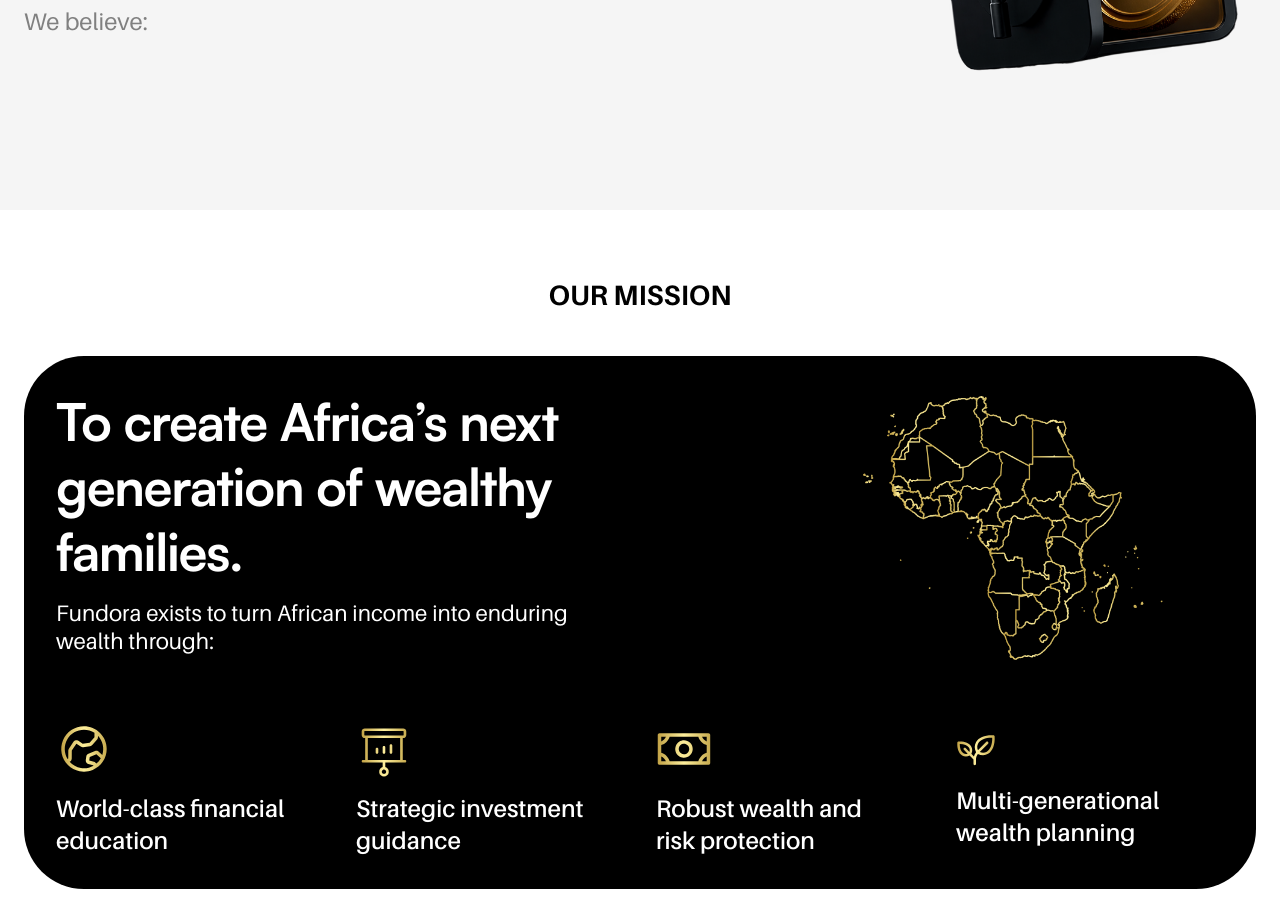
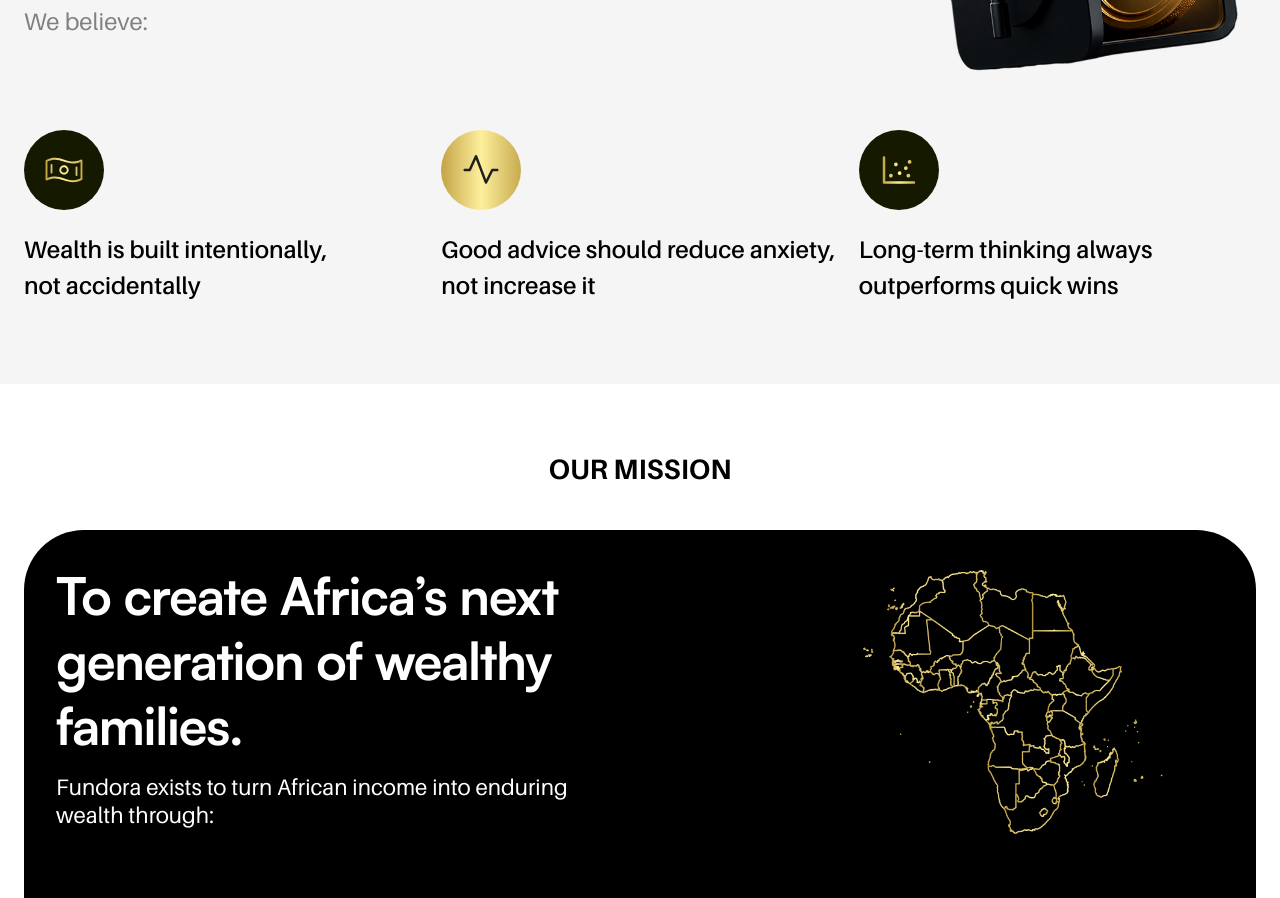
Before and after one commit to FundoraDev/fundora-website, a Next.js app: page /about in a window 1280 px wide. Shown: the part 1160-2058 px from the top of the page. Built offline with nearby package versions, Linux system fonts and the light colour scheme; a web font is replaced by a local one.

Commit message:
Refactor "Our Philosophy" section on About page: add unique IDs for each philosophy item, enhance icon sizes, and update text styling for improved readability and visual consistency.

```diff
--- a/app/about/page.tsx
+++ b/app/about/page.tsx
@@ -30,16 +30,19 @@
 
   const ourPhilosophy = [
     {
-      icon: <WealthIsBuiltIcon className="w-10 h-10 sm:w-10 sm:h-10 md:w-10 md:h-10 lg:w-10 lg:h-10" />,
-      text: <p>Wealth is built intentionally, <br /> not accidentally</p>
+      id: "wealth-is-built",
+      icon: <WealthIsBuiltIcon className="w-10 h-10 sm:w-10 sm:h-10 md:w-15 md:h-15 lg:w-20 lg:h-20" />,
+      text: <p className="font-semibold text-[18px] md:text-[24px]">Wealth is built intentionally, <br /> not accidentally</p>
     },
     {
-      icon: <GoodAdviceIcon className="w-10 h-10 sm:w-10 sm:h-10 md:w-10 md:h-10 lg:w-10 lg:h-10" />,
-      text: <p>Good advice should reduce anxiety,<br /> not increase it</p>
+      id: "good-advice",
+      icon: <GoodAdviceIcon className="w-10 h-10 sm:w-10 sm:h-10 md:w-15 md:h-15 lg:w-20 lg:h-20" />,
+      text: <p className="font-semibold text-[18px] md:text-[24px]">Good advice should reduce anxiety,<br /> not increase it</p>
     },
     {
-      icon: <LongTermIcon className="w-10 h-10 sm:w-10 sm:h-10 md:w-10 md:h-10 lg:w-10 lg:h-10" />,
-      text: <p>Long-term thinking always <br /> outperforms quick wins</p>
+      id: "long-term",
+      icon: <LongTermIcon className="w-10 h-10 sm:w-10 sm:h-15 md:w-15 md:h-10 lg:w-20 lg:h-20" />,
+      text: <p className="font-semibold text-[18px] md:text-[24px]">Long-term thinking always <br /> outperforms quick wins</p>
     },
   ]
 
@@ -134,8 +137,15 @@
               <Image alt="FACAP" src="/images/our-philosophy-vault.png" width={345} height={321} />
             </div>
           </div>
-          <div className="w-full grid grid-cols-1 md:grid-cols-2 items-center justify-center gap-[10px] md:gap-[24px] gap-[23px] md:gap-[117px]">
-
+          <div className="w-full grid grid-cols-1 md:grid-cols-2 lg:grid-cols-3 items-center justify-center gap-[20px] md:gap-[20px]">
+            {
+              ourPhilosophy.map((philosophy) => (
+                <div key={philosophy.id} className="flex flex-col items-start justify-center gap-[22px]">
+                  {philosophy.icon}
+                  {philosophy.text}
+                </div>
+              ))
+            }
           </div>
         </div>
       </section>
```
